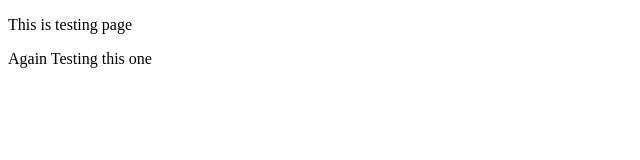
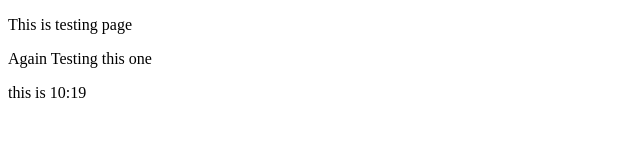
Before and after one commit to VarinderPanesar/apna-demo, a plain HTML site: page index.html in a window 1280 px wide. Shown: the full height of the page, 0-640 px from the left. Drawn offline with Linux system fonts and the light colour scheme.

Commit message:
10:19 added

```diff
--- a/index.html
+++ b/index.html
@@ -9,6 +9,7 @@
 
     <p>This is testing page</p>
     <p>Again Testing this one</p>
+    <p>this is 10:19</p>
 
 </body>
 </html>
```
